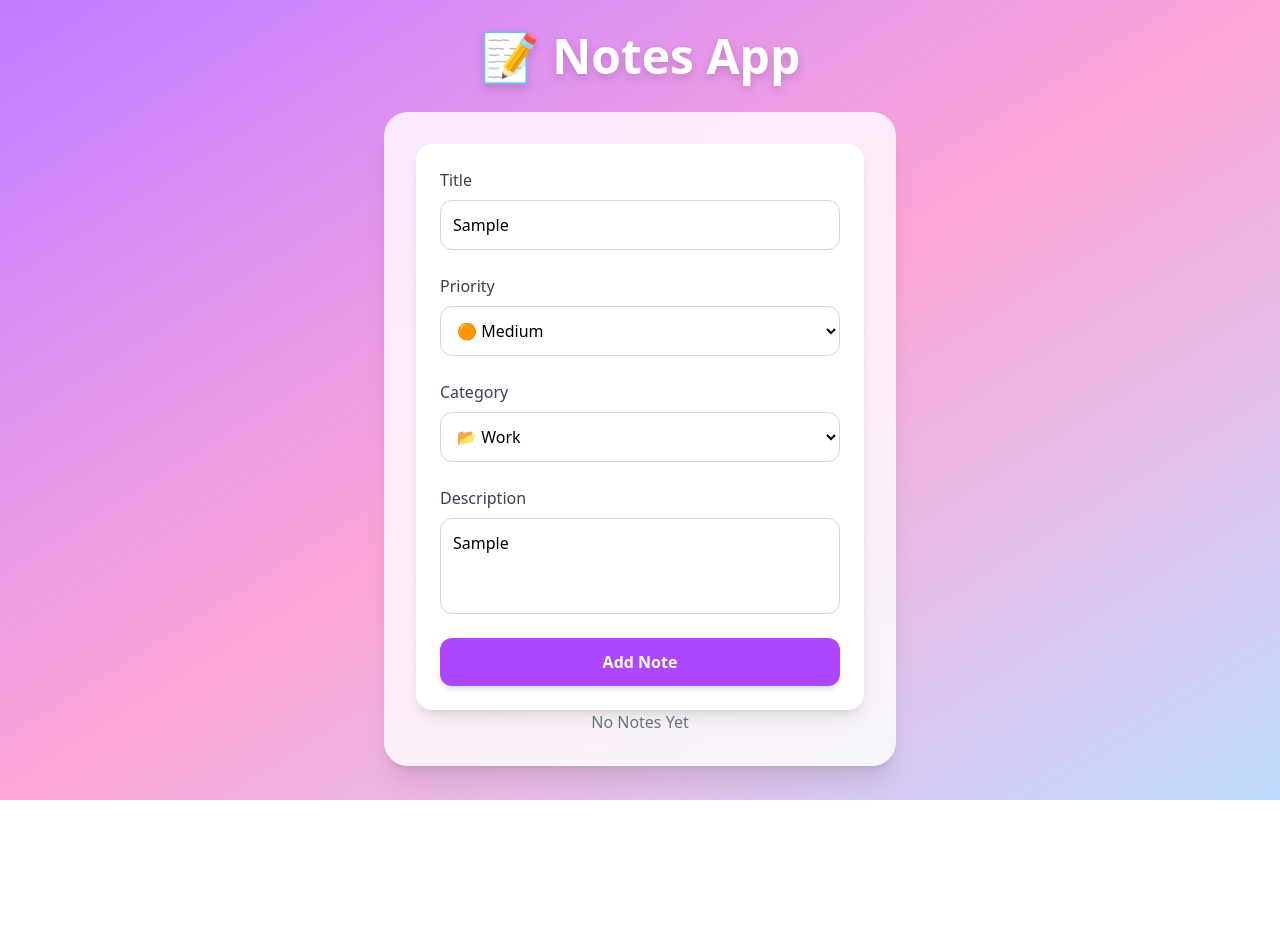
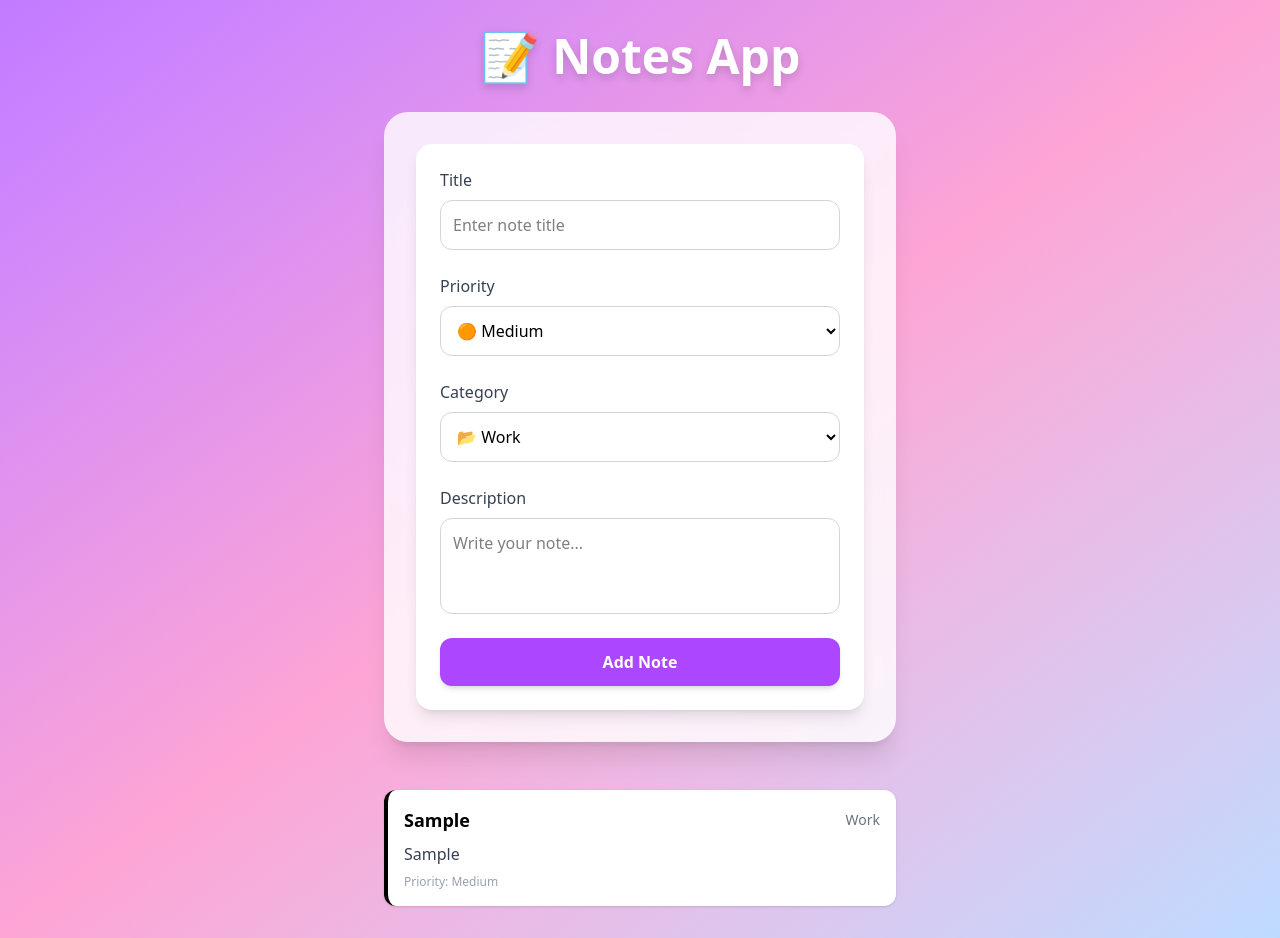
Before and after one commit to Lady3ug/notes-app, a React (Vite) app in the folder notes-app/: page / in a window 1280 px wide. Both pictures are taken after typing "Sample", "Sample" into the empty fields and a click on the button "Add Note". Before the commit the page ends 800 px from the top, so only its background shows below. Built offline with nearby package versions, Linux system fonts and the light colour scheme.

Commit message:
fixed bugs in app notelist wasnt showing

```diff
--- a/notes-app/src/App.jsx
+++ b/notes-app/src/App.jsx
@@ -1,20 +1,23 @@
+import { useState } from "react";
 import NoteForm from "./components/NoteForm";
-import { useState } from "react";
-import NoteList from "./components/Notelist";
+import NoteList from "./components/NoteList";
 
 const App = () => {
   const [notes, setNotes] = useState([]);
 
   return (
     <div className="min-h-screen bg-gradient-to-br from-purple-400 via-pink-300 to-blue-200 flex flex-col items-center justify-start p-8">
-      {/* Title */}
       <h1 className="text-4xl md:text-5xl font-extrabold mb-8 text-center text-white drop-shadow-lg">
         📝 Notes App
       </h1>
 
-      {/* Form Container */}
+      {/* Form */}
       <div className="w-full max-w-lg bg-white/80 backdrop-blur-md rounded-3xl shadow-xl p-8">
         <NoteForm notes={notes} setNotes={setNotes} />
+      </div>
+
+      {/* Note List */}
+      <div className="w-full max-w-lg mt-6">
         <NoteList notes={notes} />
       </div>
     </div>
--- a/notes-app/src/components/NoteForm.jsx
+++ b/notes-app/src/components/NoteForm.jsx
@@ -9,10 +9,10 @@ const NoteForm = ({ notes, setNotes }) => {
   const handleSubmit = (e) => {
     e.preventDefault();
 
-    //Validation
-    if (!title || description) return;
+    if (!title || !description) return;
 
     const newNote = {
+      id: Date.now(), // unique key for React
       title,
       priority,
       category,
@@ -20,7 +20,7 @@ const NoteForm = ({ notes, setNotes }) => {
       createdAt: new Date().toISOString(),
     };
 
-    console.log(newNote);
+    setNotes([...notes, newNote]);
 
     // Clear form
     setTitle("");
--- a/notes-app/src/components/NoteList.jsx
+++ b/notes-app/src/components/NoteList.jsx
@@ -1,16 +1,27 @@
 const NoteList = ({ notes }) => {
-  if (notes.length === 0) {
-    return <p className="text-center text-gray-500">No Notes Yet</p>;
+  console.log("Notes received:", notes);
+  // Safety check
+  if (!Array.isArray(notes) || notes.length === 0) {
+    return <p className="text-center text-gray-500 mt-6">No notes yet</p>;
   }
 
   return (
-    <div className="space-y-4">
+    <div className="max-w-lg mx-auto mt-6 space-y-4">
       {notes.map((note) => (
         <div
           key={note.id}
-          className="p-4 bg-white rouned-lg shadow-md border-l-4"
+          className="bg-white p-4 rounded-xl shadow border-l-4"
         >
-          <h3 className="text-lg font-bold">{note.title}</h3>
+          <div className="flex justify-between items-center">
+            <h3 className="font-semibold text-lg">{note.title}</h3>
+            <span className="text-sm text-gray-500">{note.category}</span>
+          </div>
+
+          <p className="text-gray-700 mt-2">{note.description}</p>
+
+          <div className="text-xs text-gray-400 mt-2">
+            Priority: {note.priority}
+          </div>
         </div>
       ))}
     </div>
```
